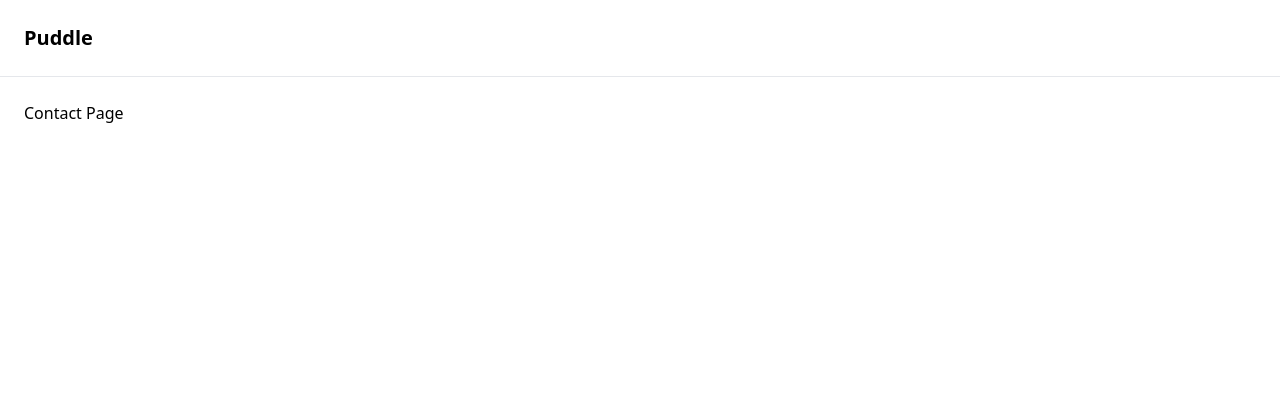
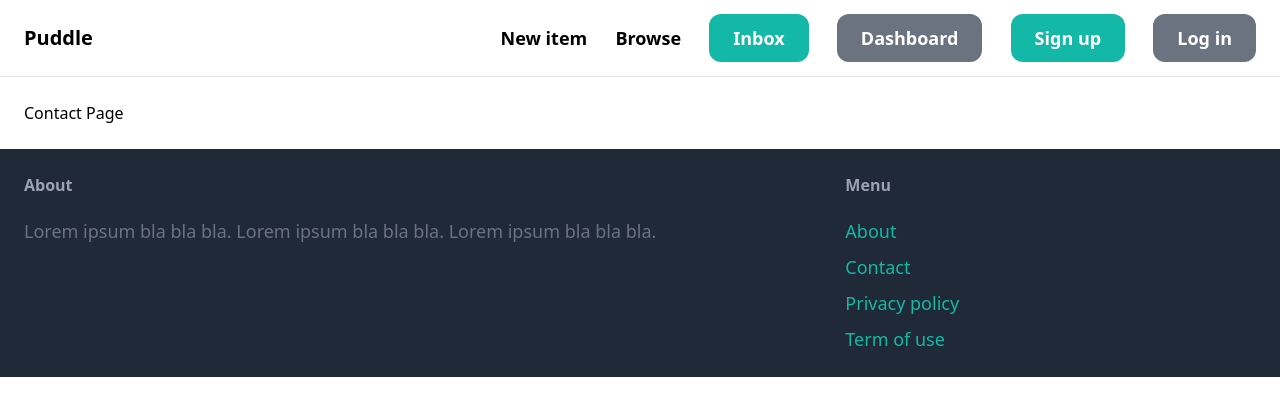
Before and after one commit to bibekgyawali2/Puddle, a Django app: page /contact/ in a window 1280 px wide. Shown: the top 416 px of the page. Run offline with Django 4.2, Linux system fonts and the light colour scheme; some libraries are stand-ins or nearby versions.

Commit message:
contact page

```diff
--- a/core/templates/core/base.html
+++ b/core/templates/core/base.html
@@ -10,10 +10,40 @@
     <body>
         <nav class="py-6 px-6 flex justify-between items-center border-b border-gray-200">
          <a href="/" class="text-xl font-semibold">Puddle</a>
+         <div class="space-x-6">
+            <a href="#" class="text-lg font-semibold hover:text-gray-500">New item</a>
+            <a href="#" class="text-lg font-semibold hover:text-gray-500">Browse</a>
+
+
+                <a href="#" class="px-6 py-3 text-lg font-semibold bg-teal-500 text-white rounded-xl hover:bg-teal-700">Inbox</a>
+                <a href="#" class="px-6 py-3 text-lg font-semibold bg-gray-500 text-white rounded-xl hover:bg-gray-700">Dashboard</a>
+
+                <a href="#" class="px-6 py-3 text-lg font-semibold bg-teal-500 text-white rounded-xl hover:bg-teal-700">Sign up</a>
+                <a href="#" class="px-6 py-3 text-lg font-semibold bg-gray-500 text-white rounded-xl hover:bg-gray-700">Log in</a>
+
+        </div>
         </nav>
        <div class="px-6 py-6">
         {% block content %}
         {% endblock%}
        </div>
+       <footer class="py-6 px-6 flex justify-between bg-gray-800">
+        <div class="w-2/3 pr-10">
+            <h3 class="mb-5 font-semibold text-gray-400">About</h3>
+
+            <p class="text-lg text-gray-500">Lorem ipsum bla bla bla. Lorem ipsum bla bla bla. Lorem ipsum bla bla bla.</p>
+        </div>
+
+        <div class="w-1/3">
+            <h3 class="mb-5 font-semibold text-gray-400">Menu</h3>
+
+            <ul class="space-y-2">
+                <li><a href="#" class="text-lg text-teal-500 hover:text-teal-700">About</a></li>
+                <li><a href="{% url 'contact' %}" class="text-lg text-teal-500 hover:text-teal-700">Contact</a></li>
+                <li><a href="#" class="text-lg text-teal-500 hover:text-teal-700">Privacy policy</a></li>
+                <li><a href="#" class="text-lg text-teal-500 hover:text-teal-700">Term of use</a></li>
+            </ul>
+        </div>
+    </footer>
     </body>
 </html>
```
